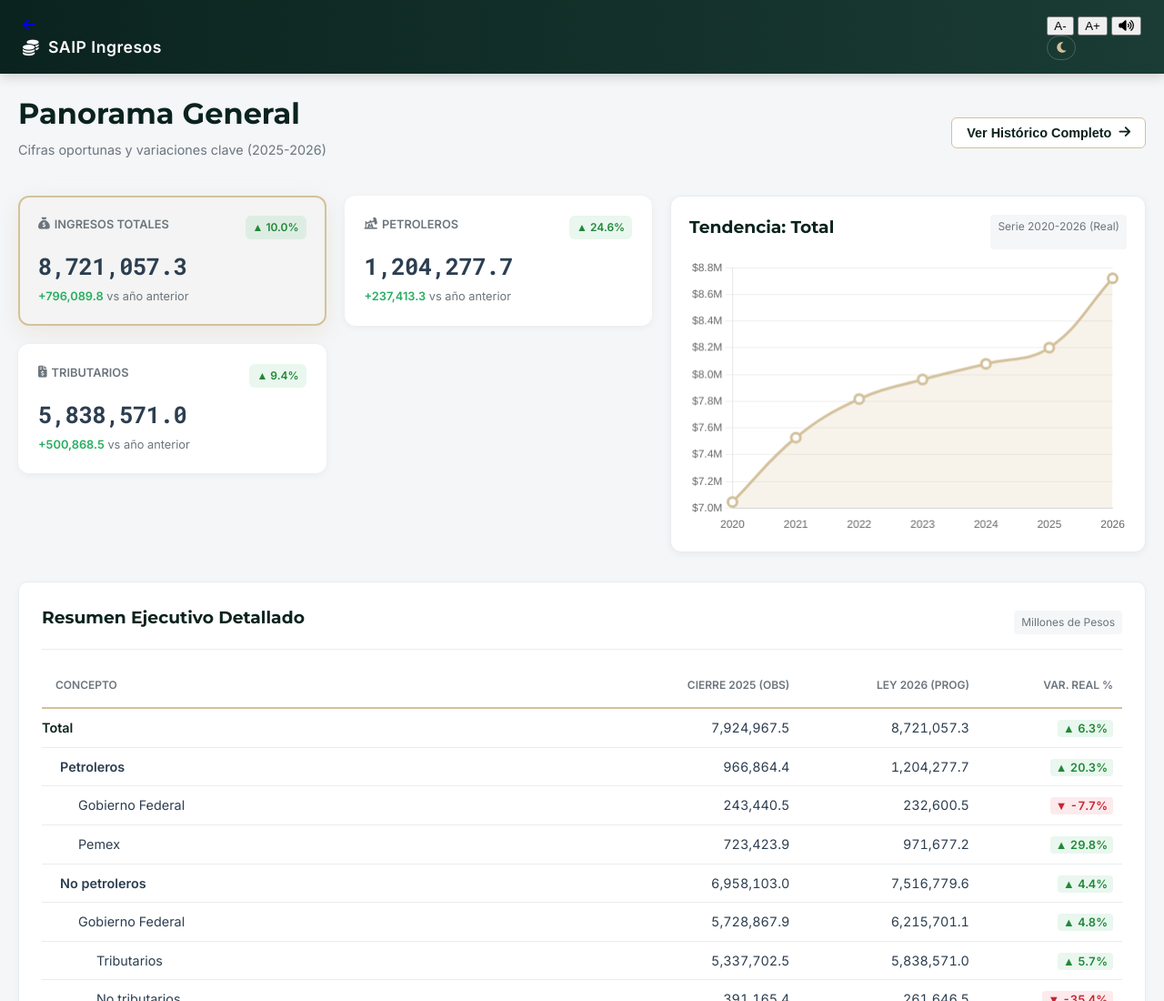
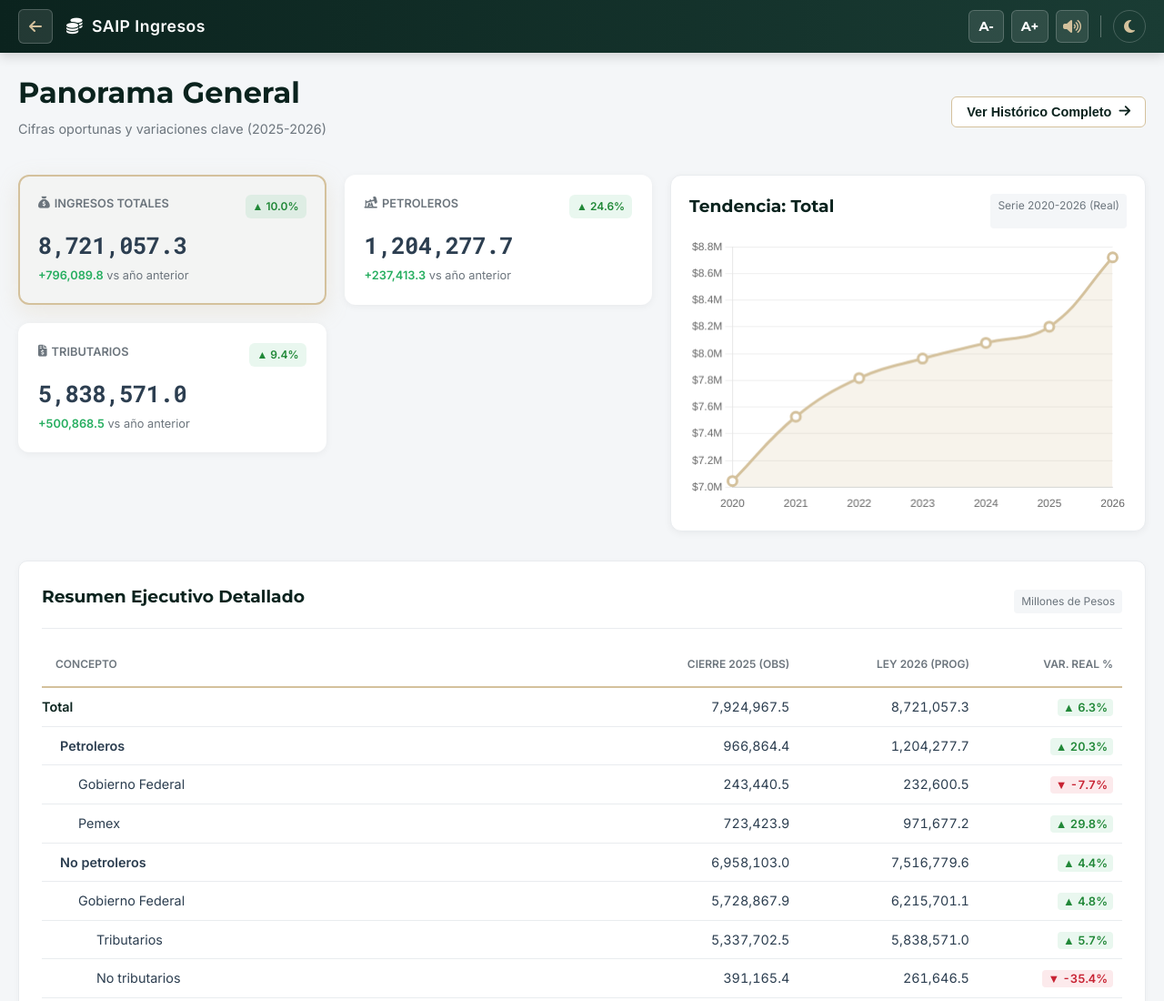
Before and after one commit to xocoyotzin01/SAIP, a plain HTML site: page index.html in a window 1280 px wide. Shown: the top 1100 px of the page at 91% size. Drawn offline with nearby package versions, Linux system fonts and the light colour scheme.

Commit message:
Update styles.css

```diff
--- a/styles.css
+++ b/styles.css
@@ -142,4 +142,92 @@ td:first-child { text-align: left; }
 .toggle-switch { display: inline-flex; background: var(--bg); padding: 3px; border-radius: 6px; border: 1px solid var(--border); }
 .toggle-switch button { background: transparent; border: none; padding: 6px 15px; border-radius: 4px; font-size: 0.85rem; cursor: pointer; color: var(--text-light); }
 .toggle-switch button.active { background: white; color: var(--primary); font-weight: 600; box-shadow: 0 2px 4px rgba(0,0,0,0.05); }
+
 [data-theme="dark"] .toggle-switch button.active { background: var(--primary); color: white; }
+
+/* --- NUEVOS ESTILOS PARA NAVEGACIÓN Y ACCESIBILIDAD --- */
+
+/* Ajuste del contenedor Nav para alinear grupos a la izq y der */
+.navbar {
+    display: flex;
+    justify-content: space-between;
+    align-items: center;
+    padding: 10px 20px;
+}
+
+.nav-left {
+    display: flex;
+    align-items: center;
+    gap: 15px;
+}
+
+.nav-controls {
+    display: flex;
+    align-items: center;
+    gap: 8px;
+}
+
+/* Estilos de botones de navegación (Iconos y Texto) */
+.btn-nav-icon, .btn-nav-text {
+    background: rgba(255, 255, 255, 0.1);
+    border: 1px solid rgba(255, 255, 255, 0.2);
+    color: var(--gold); /* Usamos tu dorado institucional */
+    border-radius: 6px;
+    cursor: pointer;
+    transition: all 0.3s ease;
+    display: flex;
+    align-items: center;
+    justify-content: center;
+    text-decoration: none; /* Para el link <a> */
+}
+
+/* Tamaño para botones de iconos */
+.btn-nav-icon {
+    width: 36px;
+    height: 36px;
+    font-size: 1rem;
+}
+
+/* Tamaño para botones de texto (A+ A-) */
+.btn-nav-text {
+    padding: 0 10px;
+    height: 36px;
+    font-weight: 700;
+    font-family: 'Montserrat', sans-serif;
+    font-size: 0.9rem;
+    color: white;
+}
+
+.btn-nav-icon:hover, .btn-nav-text:hover {
+    background: rgba(255, 255, 255, 0.25);
+    border-color: var(--gold);
+    transform: translateY(-2px);
+}
+
+/* Separador visual entre accesibilidad y tema */
+.separator {
+    width: 1px;
+    height: 24px;
+    background-color: rgba(255,255,255,0.3);
+    margin: 0 5px;
+}
+
+/* Estado activo para la bocinita */
+.speaking-active {
+    background-color: var(--gold) !important;
+    color: var(--primary) !important;
+    box-shadow: 0 0 10px rgba(212, 193, 156, 0.6);
+    animation: pulse 1.5s infinite;
+}
+
+@keyframes pulse {
+    0% { transform: scale(1); }
+    50% { transform: scale(1.05); }
+    100% { transform: scale(1); }
+}
+
+/* Ajustes Responsive */
+@media (max-width: 600px) {
+    .logo span { display: none; } /* Ocultar texto SAIP en móviles pequeños para dar espacio */
+    .btn-nav-text { padding: 0 8px; font-size: 0.8rem; }
+}
```
